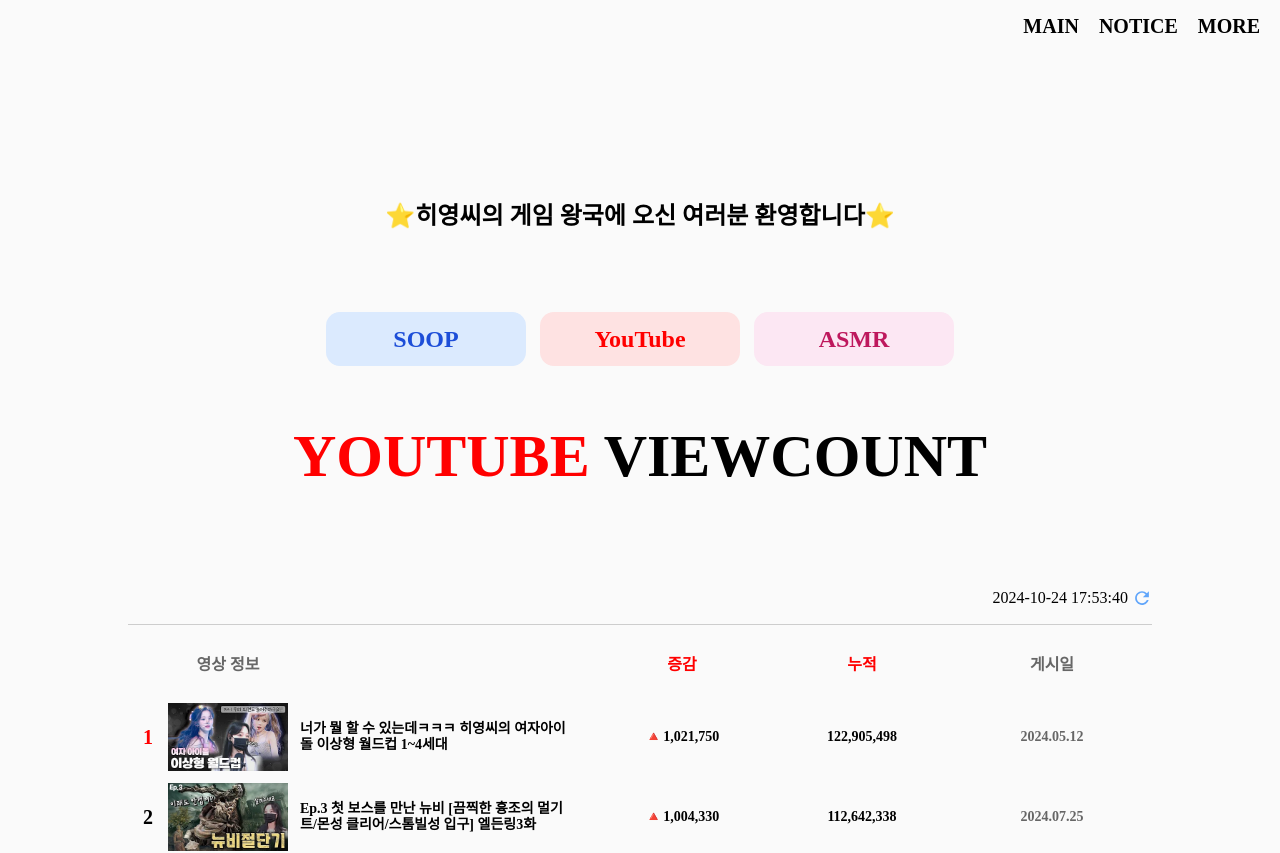
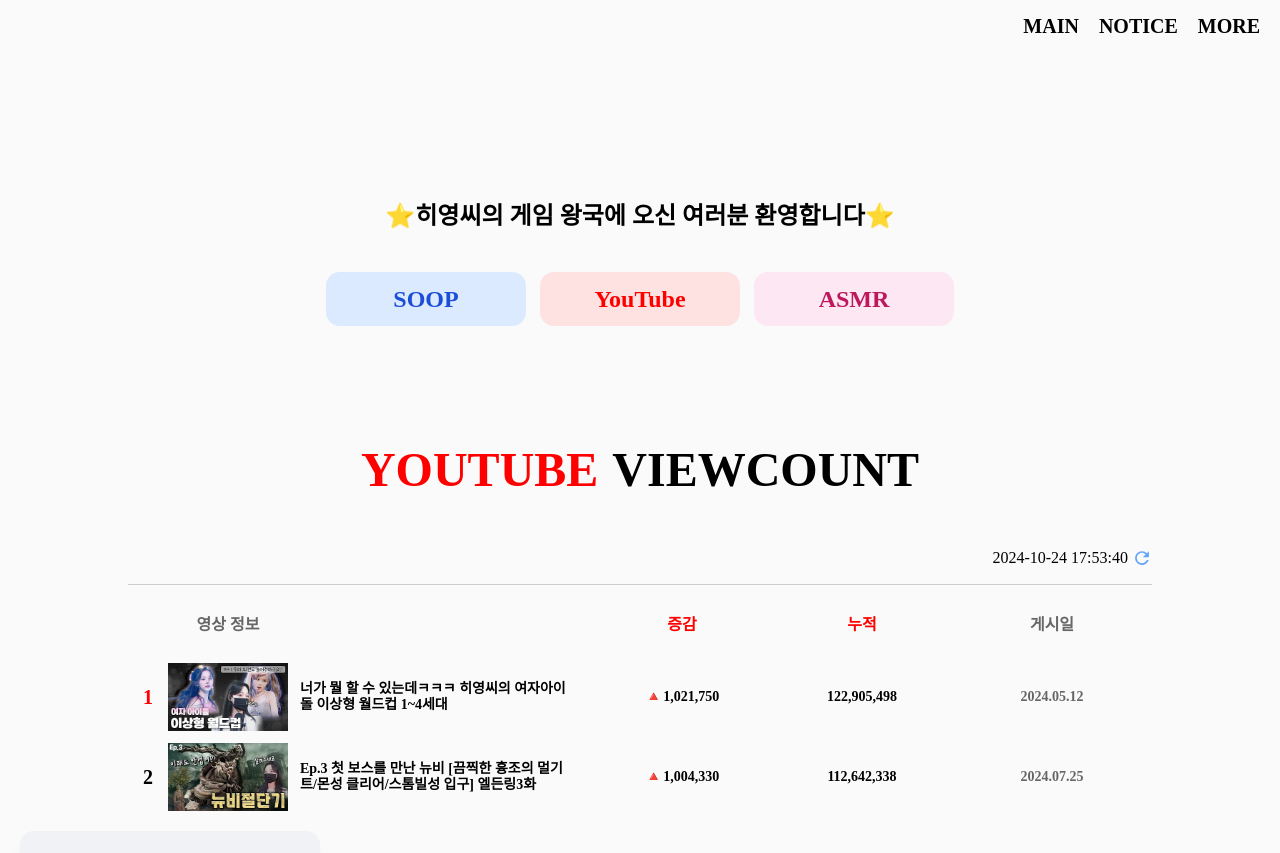
Before and after one commit to choidy180/hy-app, a Next.js app: page / in a window 1280 px wide. Shown: the top 853 px of the page. Built offline with nearby package versions, Linux system fonts and the light colour scheme; a web font is replaced by a local one.

Commit message:
'ui-update'

```diff
--- a/components/navigation.tsx
+++ b/components/navigation.tsx
@@ -12,9 +12,9 @@ const Navigation = () => {
     const [more, setMore] = useState(false);
     return (
         <div className="absolute top-0 right-0 p-[14px] px-[20px] flex flex-end items-center text-xl font-semibold cursor-pointer gap-[20px]">
-            <Link href={'/'} className="border-solid border-b-[4px] border-transparent hover:border-[#FFB7B7] hover:text-[#FFB7B7] leading-[24px]">MAIN</Link>
-            <Link href={'/public'} className="border-solid border-b-[4px] border-transparent hover:border-[#FFB7B7] hover:text-[#FFB7B7] leading-[24px]">NOTICE</Link>
-            <span onClick={()=> setMore(true)} className="border-solid border-b-[4px] border-transparent hover:border-[#FFB7B7] hover:text-[#FFB7B7] leading-[24px]">MORE</span>
+            <Link href={'/'} className="border-solid border-b-[4px] border-transparent hover:border-blue-400 hover:text-blue-400 leading-[24px]">MAIN</Link>
+            <Link href={'/public'} className="border-solid border-b-[4px] border-transparent hover:border-blue-400 hover:text-blue-400 leading-[24px]">NOTICE</Link>
+            <span onClick={()=> setMore(true)} className="border-solid border-b-[4px] border-transparent hover:border-blue-400 hover:text-blue-400 leading-[24px]">MORE</span>
             {/* <Link href={'https://play.sooplive.co.kr/lumiynus2'} target="_blank" className="border-solid border-b-[4px] border-transparent hover:border-[#0444B3] hover:text-[#0444B3] leading-[24px]">SOOP</Link> */}
             {/* <Link href={'https://www.youtube.com/@lumiynus22'} target="_blank" className="border-solid border-b-[4px] border-transparent hover:border-[#FF0000] hover:text-[#FF0000] leading-[24px]">YOUTUBE</Link> */}
             {/* <Link href={'https://www.youtube.com/channel/UC0dX-4o5UigUSZdJmgel85Q'} target="_blank" className="border-solid border-b-[4px] border-transparent hover:border-[#A87474] hover:text-[#A87474] leading-[24px]">ASMR</Link> */}
--- a/components/title.tsx
+++ b/components/title.tsx
@@ -11,7 +11,7 @@ const TitleComponent = () => {
     const [time, setTime] = useState(moment().format('YYYY-MM-DD HH:mm:ss'));
     return (
         <div className="w-full min-h-screen flex flex-col justify-start items-center pt-[200px] pb-[200px]">
-            <h1 className='text-2xl font-semibold mb-[80px]'>⭐️히영씨의 게임 왕국에 오신 여러분 환영합니다⭐️</h1>
+            <h1 className='text-2xl font-semibold mb-[40px]'>⭐️히영씨의 게임 왕국에 오신 여러분 환영합니다⭐️</h1>
             <div className='flex justify-center items-center gap-[14px]'>
                 <Link href={'https://ch.sooplive.co.kr/lumiynus2'} target='_blank'>
                     <button className="px-[40px] py-[8px] h-[54px] w-[200px] bg-blue-100 text-blue-700 rounded-[14px] text-2xl flex justify-center items-center font-bold font-[yg-jalnan]">
@@ -50,8 +50,8 @@ const TitleComponent = () => {
                     </button>
                 </Link>
             </div>
-            <h1 className="font-bold text-6xl mt-[60px]"><span className="text-[#FF0000]">YOUTUBE</span><span className='ml-[14px]'>VIEWCOUNT</span></h1>
-            <div className='w-full max-w-[1024px] flex justify-end items-center mt-[100px] border-b-[1.4px] borde-solid border-[#CDCDCD] pb-[14px]'>
+            <h1 className="font-bold text-5xl mt-[120px] uppercase"><span className="text-[#FF0000]">YouTube</span><span className='ml-[14px]'>ViewCount</span></h1>
+            <div className='w-full max-w-[1024px] flex justify-end items-center mt-[52px] border-b-[1.4px] borde-solid border-[#CDCDCD] pb-[14px]'>
                 {isClient ? time : ''}
                 <IoMdRefresh className='w-[20px] h-[20px] ml-[4px] cursor-pointer transition-all hover:rotate-90 text-blue-400' onClick={()=> setTime(moment().format('YYYY-MM-DD HH:mm:ss'))}/>
             </div>
```
